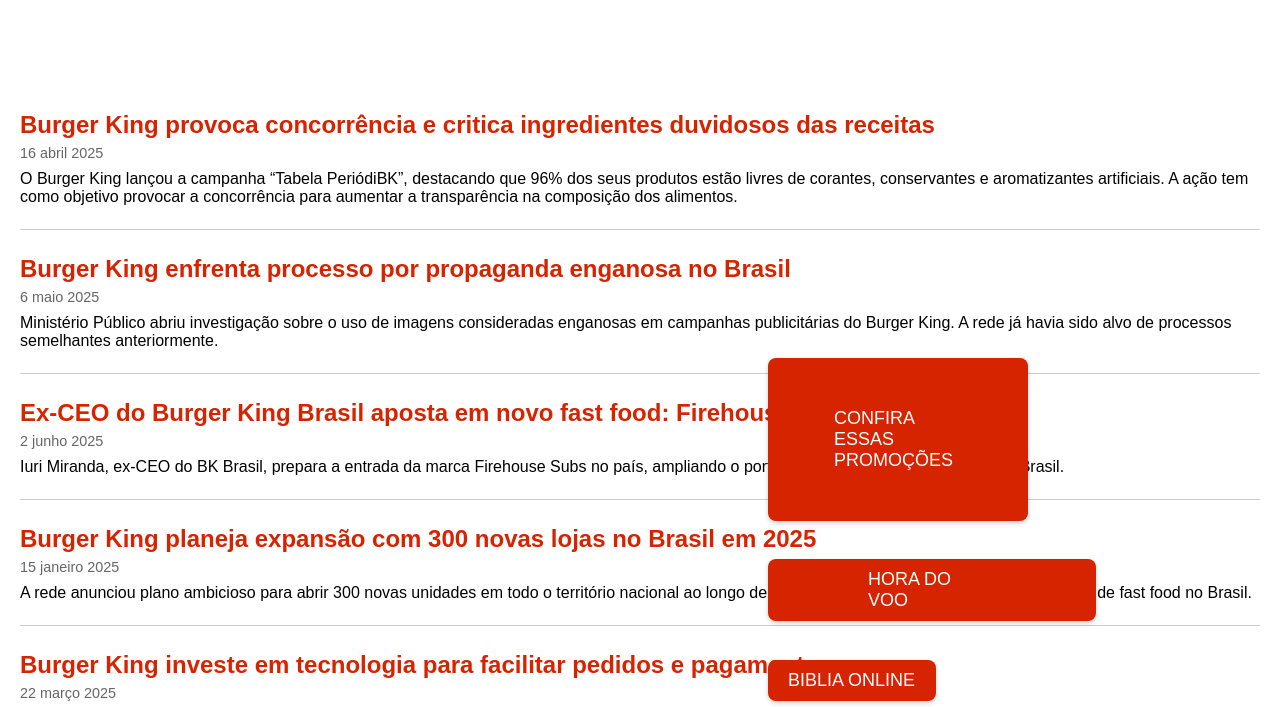
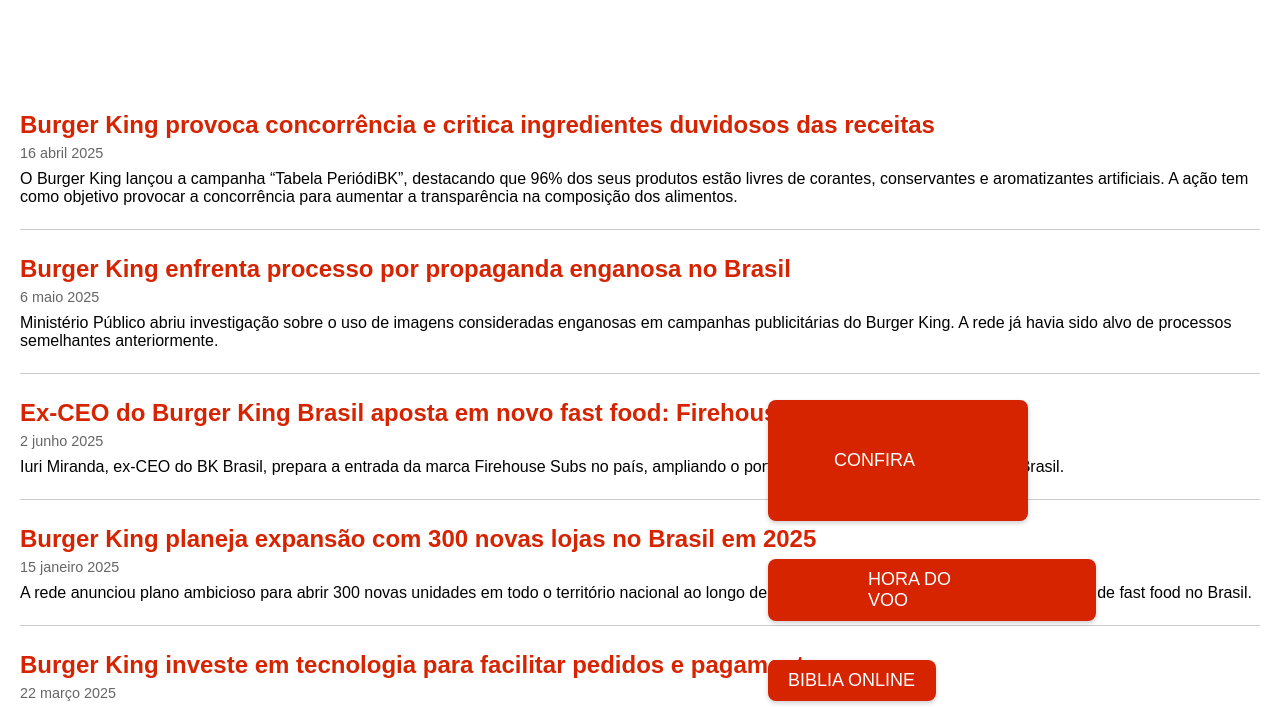
Before and after one commit to victorxx/fastfoodtimelinebrasil, a plain HTML site: page index.html in a window 1280 px wide. Shown: the part 79-786 px from the top of the page. Drawn offline with Linux system fonts and the light colour scheme.

Commit message:
index.html

```diff
--- a/index.html
+++ b/index.html
@@ -120,7 +120,7 @@
 <br>
 <br>
 <br>
-<a href="loja.html">CONFIRA ESSAS PROMOÇÕES</a>
+<a href="loja.html">CONFIRA</a>
 <section>
   <article>
     <h2><a href="https://mundodomarketing.com.br/burger-king-provoca-concorrencia-e-critica-ingredientes-duvidosos-das-receitas" target="_blank" rel="noopener noreferrer">Burger King provoca concorrência e critica ingredientes duvidosos das receitas</a></h2>
```
